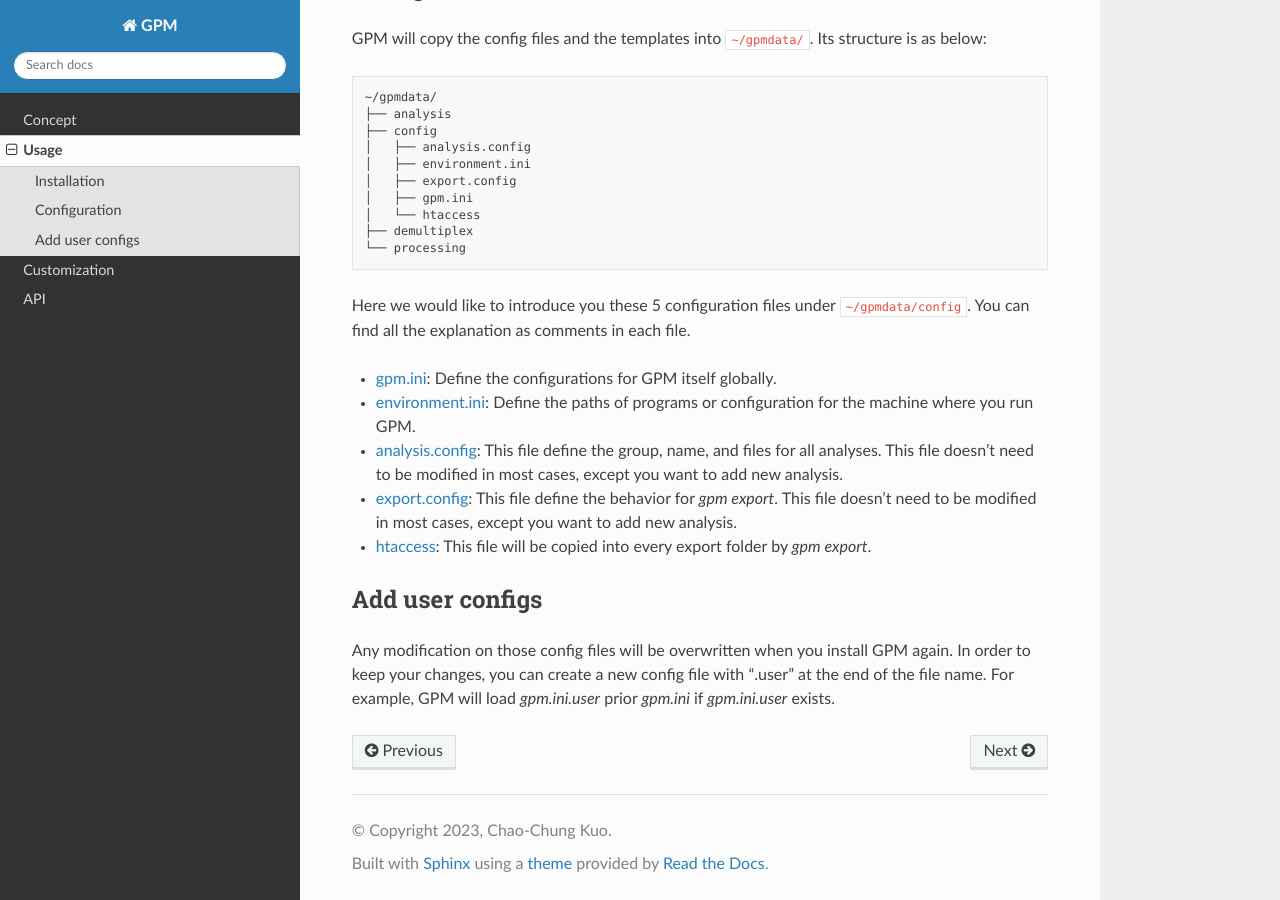
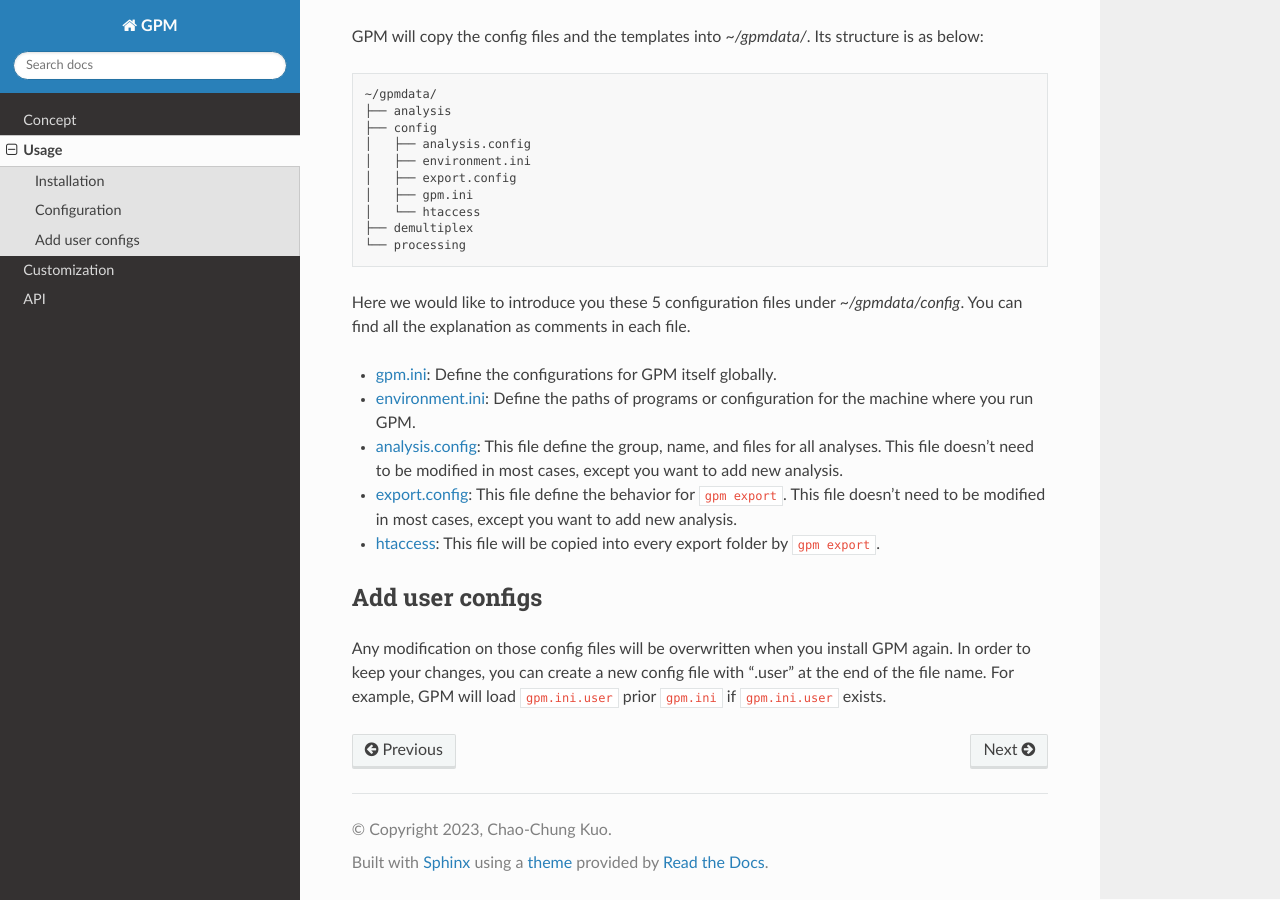
Before and after one commit to chaochungkuo/GPM, a Sphinx documentation site: the page built from docs/source/usage.rst, in a window 1280 px wide and 900 px high, scrolled down 632 px. Built offline with Sphinx 7.4.7 and the Read the Docs theme 2.0.0, drawn with Linux system fonts in a browser that asks for light colours.

Commit message:
update docs

```diff
--- a/docs/source/usage.rst
+++ b/docs/source/usage.rst
@@ -12,7 +12,7 @@ To use GPM, first install it using pip:
 
    $ pip install genomicspm
 
-By default, some template data will be copied under ``~/gpmdata/``. If you want to change this behavior, please define ``GPMDATA``:
+By default, some template data will be copied under `~/gpmdata/`. If you want to change this behavior, please define `GPMDATA`:
 
 .. code-block:: console
 
@@ -29,7 +29,7 @@ You can test your installation by:
 Configuration
 -------------
 
-GPM will copy the config files and the templates into ``~/gpmdata/``. Its structure is as below:
+GPM will copy the config files and the templates into `~/gpmdata/`. Its structure is as below:
 
 .. code-block:: shell
 
@@ -44,15 +44,15 @@ GPM will copy the config files and the templates into ``~/gpmdata/``. Its struct
    ├── demultiplex
    └── processing
 
-Here we would like to introduce you these 5 configuration files under ``~/gpmdata/config``. You can find all the explanation as comments in each file.
+Here we would like to introduce you these 5 configuration files under `~/gpmdata/config`. You can find all the explanation as comments in each file.
 
 - `gpm.ini <https://github.com/chaochungkuo/GPM/blob/main/config/gpm.ini>`_: Define the configurations for GPM itself globally.
 - `environment.ini <https://github.com/chaochungkuo/GPM/blob/main/config/environment.ini>`_: Define the paths of programs or configuration for the machine where you run GPM.
 - `analysis.config <https://github.com/chaochungkuo/GPM/blob/main/config/analysis.config>`_: This file define the group, name, and files for all analyses. This file doesn't need to be modified in most cases, except you want to add new analysis.
-- `export.config <https://github.com/chaochungkuo/GPM/blob/main/config/export.config>`_: This file define the behavior for `gpm export`. This file doesn't need to be modified in most cases, except you want to add new analysis.
-- `htaccess <https://github.com/chaochungkuo/GPM/blob/main/config/htaccess>`_: This file will be copied into every export folder by `gpm export`.
+- `export.config <https://github.com/chaochungkuo/GPM/blob/main/config/export.config>`_: This file define the behavior for ``gpm export``. This file doesn't need to be modified in most cases, except you want to add new analysis.
+- `htaccess <https://github.com/chaochungkuo/GPM/blob/main/config/htaccess>`_: This file will be copied into every export folder by ``gpm export``.
 
 Add user configs
 ----------------
 
-Any modification on those config files will be overwritten when you install GPM again. In order to keep your changes, you can create a new config file with ".user" at the end of the file name. For example, GPM will load `gpm.ini.user` prior `gpm.ini` if `gpm.ini.user` exists.
+Any modification on those config files will be overwritten when you install GPM again. In order to keep your changes, you can create a new config file with ".user" at the end of the file name. For example, GPM will load ``gpm.ini.user`` prior ``gpm.ini`` if ``gpm.ini.user`` exists.
```
